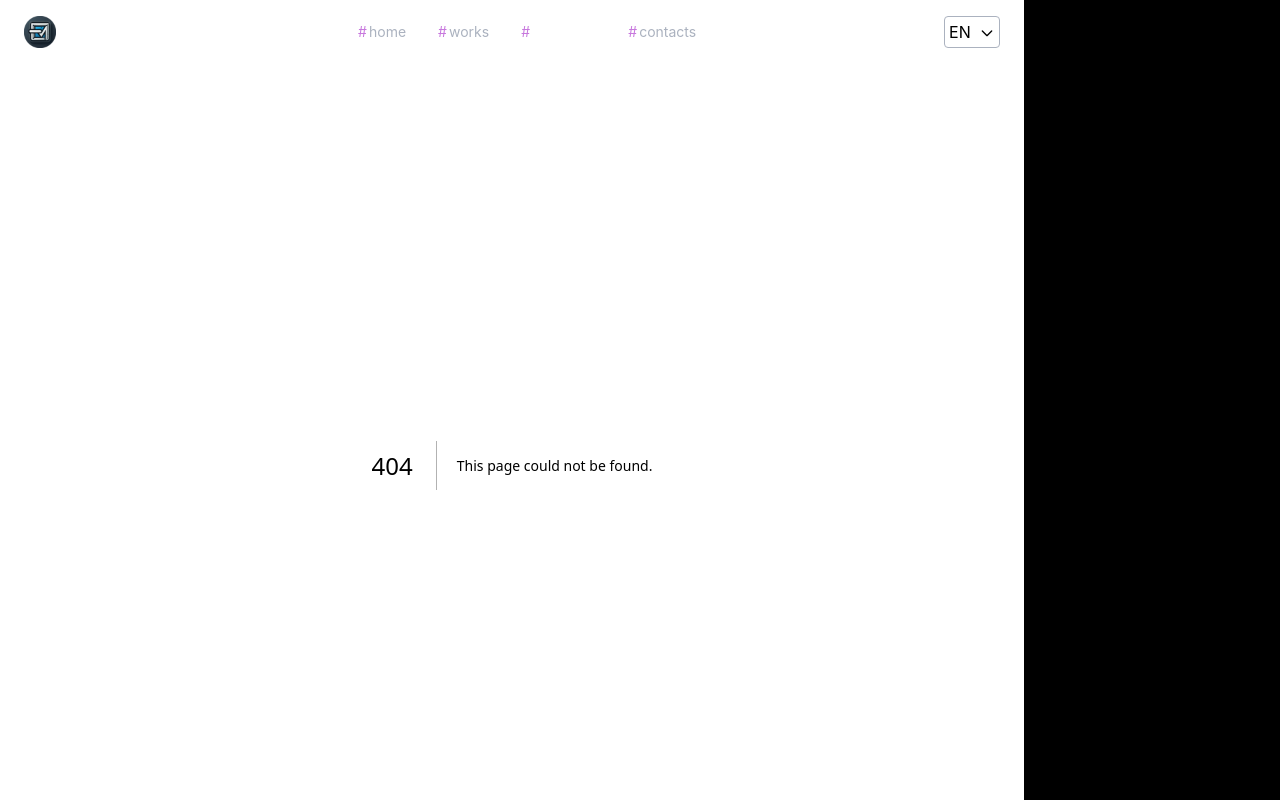
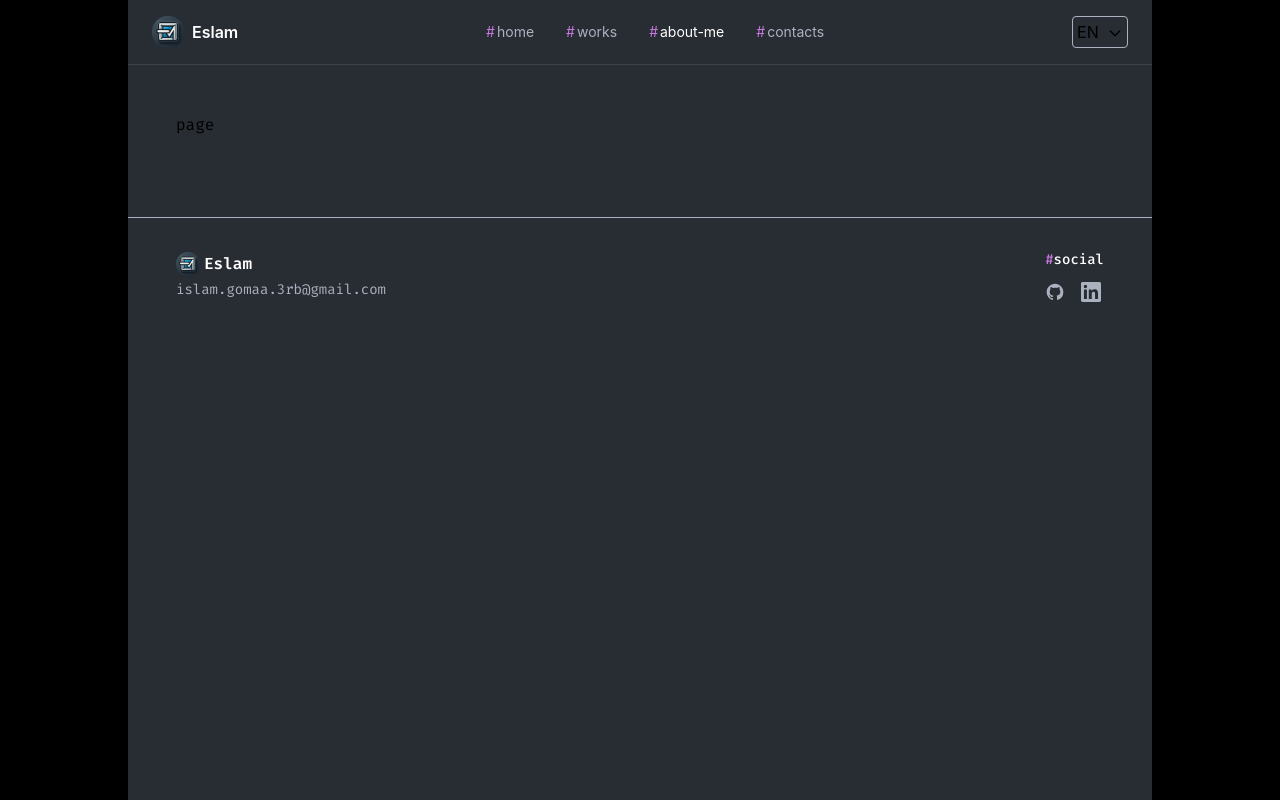
Before and after one commit to Eslam-mg/portfolio, a Next.js app: page /about-me in a window 1280 px wide. Before the commit this address had no page. Shown: the top 800 px of the page. Built offline with nearby package versions, Linux system fonts and the light colour scheme.

Commit message:
add about-me apge

```diff
--- /dev/null
+++ b/src/app/about-me/page.tsx
@@ -0,0 +1,7 @@
+import React from 'react'
+
+export default function page() {
+    return (
+        <div className="font-mono text-gray-text px-6 md:px-12 pt-6 md:pt-12 overflow-hidden space-y-24">page</div>
+    )
+};
```
